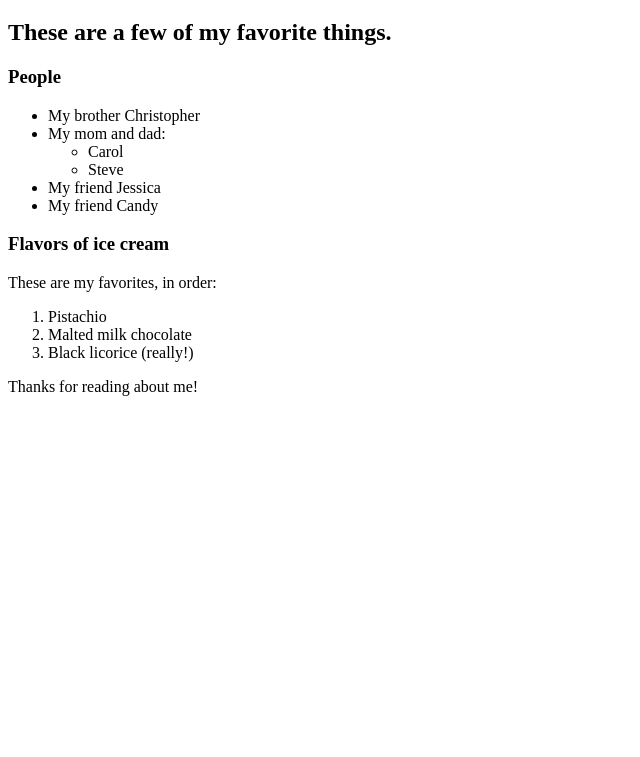
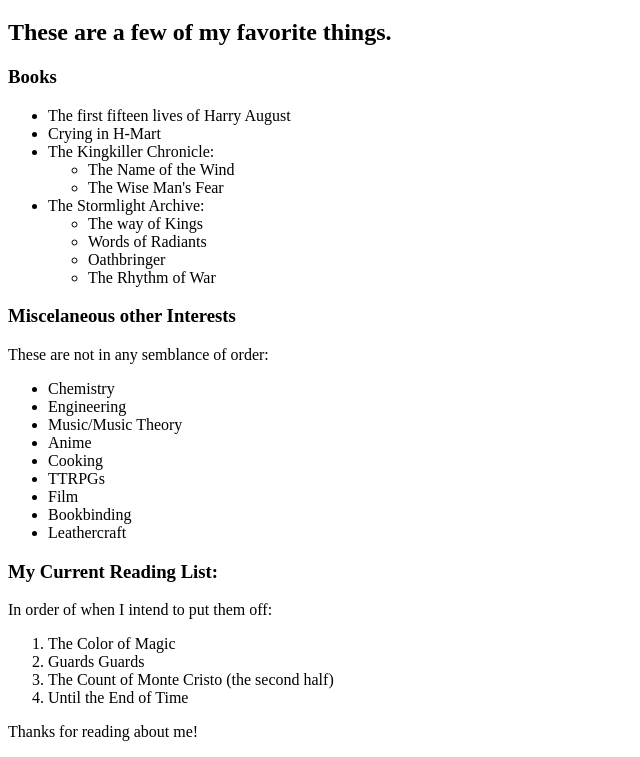
Before and after one commit to Skylar-Brockbank/my-first-webpage, a plain HTML site: page favorite-things.html in a window 1280 px wide. Shown: the part 61-818 px from the top of the page, without its empty margins (0-640 px from the left). Drawn offline with Linux system fonts and the light colour scheme.

```diff
--- a/favorite-things.html
+++ b/favorite-things.html
@@ -1,29 +1,49 @@
 <!DOCTYPE html>
 <html lang="en-us">
 <head>
-  <title>Michael's favorite things</title>
+  <title>Skylar's favorite things</title>
 </head>
 <body>
   <h1>My favorite things</h1>
   <h2>These are a few of my favorite things.</h2>
-  <h3>People</h3>
+  <h3>Books</h3>
   <ul>
-    <li>My brother Christopher</li>
-    <li>My mom and dad:
+    <li>The first fifteen lives of Harry August</li>
+    <li>Crying in H-Mart</li>
+    <li>The Kingkiller Chronicle:
       <ul>
-        <li>Carol</li>
-        <li>Steve</li>
+        <li>The Name of the Wind</li>
+        <li>The Wise Man's Fear</li>
       </ul>
     </li>
-    <li>My friend Jessica</li>
-    <li>My friend Candy</li>
+    <li>The Stormlight Archive: </li>
+    <ul>
+      <li>The way of Kings</li>
+      <li>Words of Radiants</li>
+      <li>Oathbringer</li>
+      <li>The Rhythm of War</li>
+    </ul>
   </ul>
-  <h3>Flavors of ice cream</h3>
-  <p>These are my favorites, in order:</p>
+  <h3>Miscelaneous other Interests</h3>
+  <p>These are not in any semblance of order:</p>
+  <ul>
+    <li>Chemistry</li>
+    <li>Engineering</li>
+    <li>Music/Music Theory</li>
+    <li>Anime</li>
+    <li>Cooking</li>
+    <li>TTRPGs</li>
+    <li>Film</li>
+    <li>Bookbinding</li>
+    <li>Leathercraft</li>
+  </ul>
+  <h3>My Current Reading List:</h3>
+  <p>In order of when I intend to put them off:</p>
   <ol>
-    <li>Pistachio</li>
-    <li>Malted milk chocolate</li>
-    <li>Black licorice (really!)</li>
+    <li>The Color of Magic</li>
+    <li>Guards Guards</li>
+    <li>The Count of Monte Cristo (the second half)</li>
+    <li>Until the End of Time</li>
   </ol>
   <p>Thanks for reading about me!</p>
 </body>
```
Also changed, not shown: my-first-webpage.html (+2 -2 lines).
